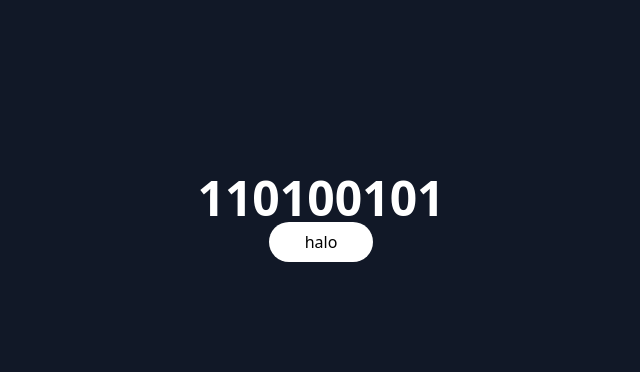
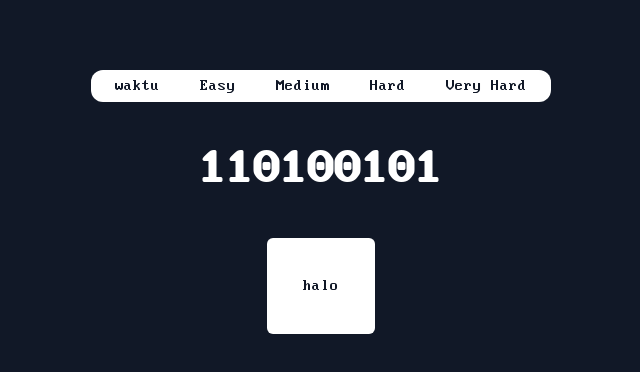
Before and after one commit to Faiq1818/Project-Nama-belum-ditentukan-, a React (Vite) app: page / in a window 1280 px wide. Shown: the part 232-604 px from the top of the page, without its empty margins (319-959 px from the left). Built offline with nearby package versions, Linux system fonts and the light colour scheme.

Commit message:
making a bar for changing mode

```diff
--- a/src/components/editSection.jsx
+++ b/src/components/editSection.jsx
@@ -1,7 +1,13 @@
 export function EditSection() {
   return (
     <>
-      <div className="py-4 bg-white rounded-full  row-auto text-black"></div>
+      <div className="mb-40s py-1 px-6 bg-white rounded-xl text-gray-900 flex flex-row gap-10">
+        <div>waktu</div>
+        <div>Easy</div>
+        <div>Medium</div>
+        <div>Hard</div>
+        <div>Very Hard</div>
+      </div>
     </>
   );
 }
--- a/src/components/heroSection.jsx
+++ b/src/components/heroSection.jsx
@@ -4,13 +4,16 @@ import { EditSection } from "./editSection";
 export function HeroSection() {
   return (
     <>
-      <div className=" items-center justify-center flex-1 flex-col flex">
+      <div
+        style={{ fontFamily: "flexiibm" }}
+        className=" items-center justify-center flex-1 flex-col flex gap-11"
+      >
         <EditSection />
         <div className="justify-center flex font-semibold  text-5xl">
           <BinaryGenerator />
         </div>
 
-        <button className="bg-white text-black rounded-full px-9 py-2">
+        <button className="bg-white text-gray-900 rounded-md px-9 py-9">
           halo
         </button>
       </div>
```
